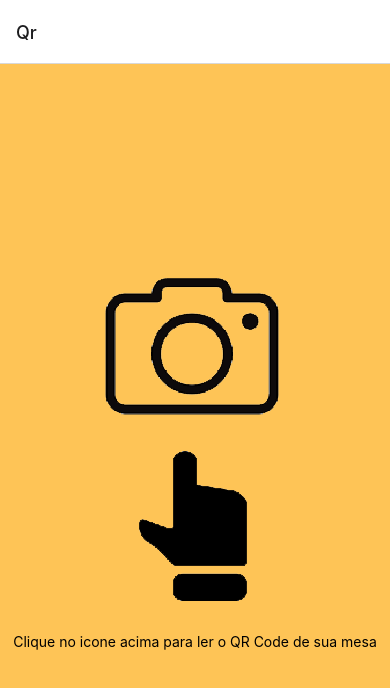
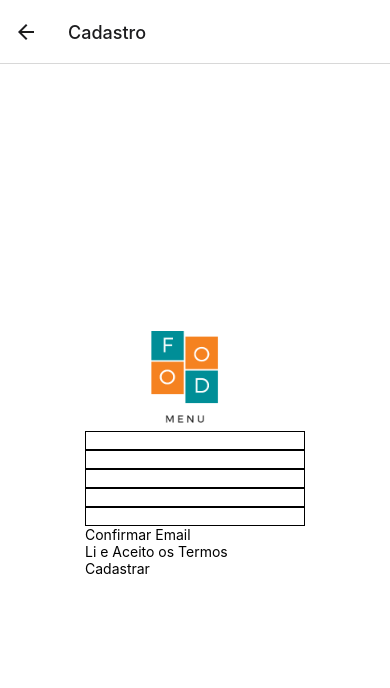
Before and after one commit to SquadUninove/Mobile, a React Native app: screen /Cadastro in a window 390 px wide. Shown: the top 688 px of the page. Built offline with nearby package versions, Linux system fonts and the light colour scheme.

Commit message:
Esqueleto das Telas de Login e Cadastro

```diff
--- a/App.js
+++ b/App.js
@@ -8,6 +8,9 @@ import Cardapio from "./src/pages/Cardapio";
 import Comida from "./src/pages/Comida";
 import Crud from "./src/pages/CRUD";
 import Edit from "./src/pages/CRUD/edit";
+import TelaInicial from "./src/pages/TelaInicial";
+import Cadastro from "./src/pages/Cadastro";
+import Login from "./src/pages/Login";
 
 export default function App() {
   const Stack = createNativeStackNavigator();
@@ -15,6 +18,9 @@ export default function App() {
   return (
     <NavigationContainer>
       <Stack.Navigator>
+        <Stack.Screen name="TelaInicial" component={TelaInicial} />
+        <Stack.Screen name="Cadastro" component={Cadastro} />
+        <Stack.Screen name="Login" component={Login} />
         <Stack.Screen name="Qr" component={Qr} />
         <Stack.Screen name="Cardapio" component={Cardapio} />
         <Stack.Screen name="Comida" component={Comida} />
--- a/src/components/background.js
+++ b/src/components/background.js
@@ -4,7 +4,7 @@ import { StyleSheet } from "react-native";
 const style = StyleSheet.create({
   background: {
     flex: 1,
-    backgroundColor: "#FEC456",
+    backgroundColor: "#FFF",
     alignItems: "center",
     justifyContent: "center",
   },
--- /dev/null
+++ b/src/pages/Cadastro/index.js
@@ -0,0 +1,39 @@
+import React from "react";
+import {
+  View,
+  Text,
+  SafeAreaView,
+  TextInput,
+  TouchableOpacity,
+  Checkbox,
+  Image,
+} from "react-native";
+import { style } from "../../components/background";
+
+export default function Cadastro({ navigation }) {
+  return (
+    <SafeAreaView style={style.background}>
+      <View>
+        <Image
+          style={{
+            height: 100,
+            width: 200,
+          }}
+          source={require("../../assets/FoodMenu.png")}
+        />
+        <TextInput style={{ borderWidth: 1 }}></TextInput>
+        <TextInput style={{ borderWidth: 1 }}></TextInput>
+        <TextInput style={{ borderWidth: 1 }}></TextInput>
+        <TextInput style={{ borderWidth: 1 }}></TextInput>
+        <TextInput style={{ borderWidth: 1 }}></TextInput>
+
+        <Text>Confirmar Email</Text>
+        <Text>Li e Aceito os Termos</Text>
+
+        <TouchableOpacity onPress={() => navigation.navigate("Login")}>
+          <Text>Cadastrar</Text>
+        </TouchableOpacity>
+      </View>
+    </SafeAreaView>
+  );
+}
--- /dev/null
+++ b/src/pages/Login/index.js
@@ -0,0 +1,41 @@
+import React from "react";
+import {
+  View,
+  Text,
+  SafeAreaView,
+  Image,
+  TextInput,
+  TouchableOpacity,
+} from "react-native";
+import { style } from "../../components/background";
+
+export default function Login({ navigation }) {
+  return (
+    <SafeAreaView style={style.background}>
+      <View>
+        <Image
+          style={{
+            height: 100,
+            width: 200,
+          }}
+          source={require("../../assets/FoodMenu.png")}
+        />
+        <TextInput style={{ borderWidth: 1 }} />
+        <TextInput style={{ borderWidth: 1 }} />
+        <TouchableOpacity>
+          <Text>Esqueceu senha</Text>
+        </TouchableOpacity>
+        <TouchableOpacity onPress={() => navigation.navigate("Qr")}>
+          <Text>Entrar</Text>
+        </TouchableOpacity>
+        <Text>ou</Text>
+        <TouchableOpacity>
+          <Text>Entrar com Google</Text>
+        </TouchableOpacity>
+        <TouchableOpacity>
+          <Text>Entrar com Facebook</Text>
+        </TouchableOpacity>
+      </View>
+    </SafeAreaView>
+  );
+}
--- /dev/null
+++ b/src/pages/TelaInicial/index.js
@@ -0,0 +1,32 @@
+import React from "react";
+import {
+  View,
+  Text,
+  SafeAreaView,
+  TouchableOpacity,
+  Image,
+} from "react-native";
+import { style } from "../../components/background";
+
+export default function TelaInicial({ navigation }) {
+  return (
+    <SafeAreaView style={style.background}>
+      <View>
+        <Image
+          style={{
+            height: 100,
+            width: 200,
+          }}
+          source={require("../../assets/FoodMenu.png")}
+        />
+        <TouchableOpacity onPress={() => navigation.navigate("Login")}>
+          <Text>Entrar</Text>
+        </TouchableOpacity>
+        <Text>ou</Text>
+        <TouchableOpacity onPress={() => navigation.navigate("Cadastro")}>
+          <Text>Cadastrar</Text>
+        </TouchableOpacity>
+      </View>
+    </SafeAreaView>
+  );
+}
```
Also changed, not shown: src/assets/FoodMenu.png (added), src/pages/Cadastro/styles.js (added), src/pages/Login/styles.js (added), src/pages/TelaInicial/styles.js (added).
